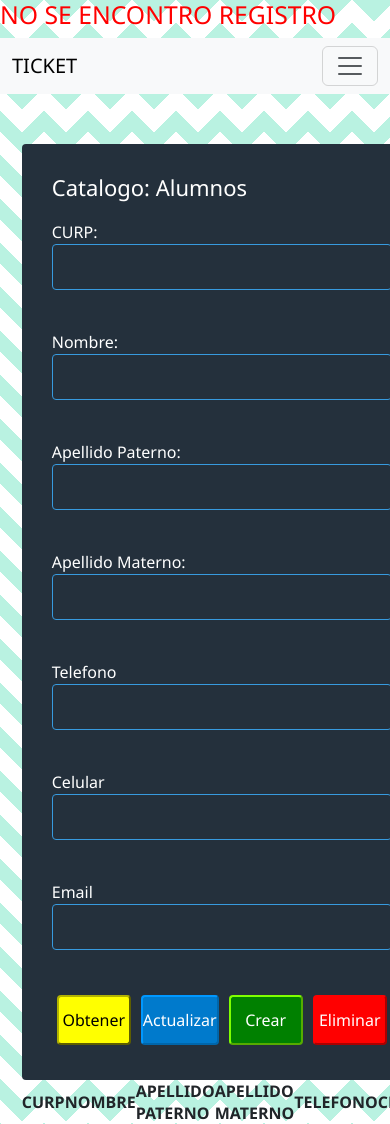
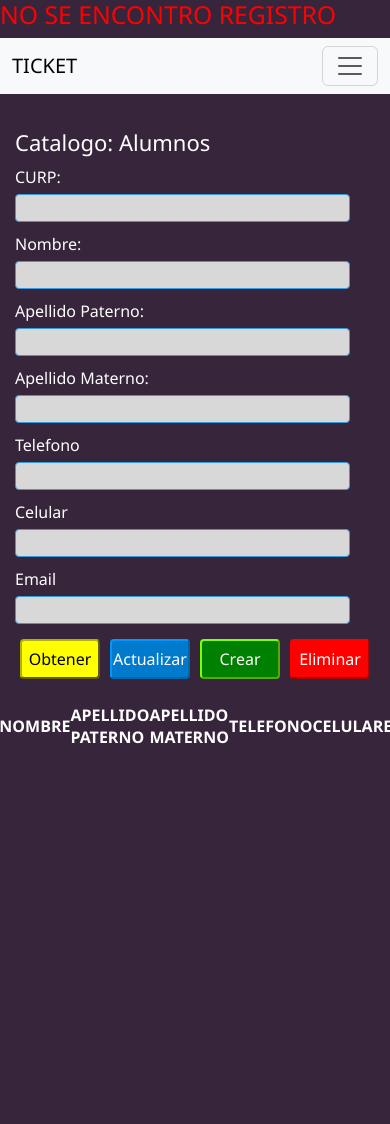
Before and after one commit to PabloVR24/segundoParcial, a PHP site: page /views/admin/CRUD_alumnos.php in a window 390 px wide; the page is wider, and only the part inside the window is pictured. After the commit the page ends 744 px from the top of that part, so only its background shows below. Run offline with PHP 8.4, Linux system fonts and the light colour scheme; the visitor is signed in with stand-in values (Sample User, id 1); data that the repository does not hold is empty; some libraries are stand-ins or nearby versions.

Commit message:
Modificaciones en css de CRUDS

```diff
--- a/css/styles-cruds.css
+++ b/css/styles-cruds.css
@@ -1,29 +1,39 @@
 * {
-    margin: 0;
-    padding: 0;
+    margin: 0px;
+    padding: 0px;
     box-sizing: border-box;
     font-family: 'Segoe UI', Tahoma, Geneva, Verdana, sans-serif;
 }
 
 .container {
-    width: 95%;
+    width: 100%;
+    display: flex;
+    justify-content: space-around;
+    align-items: center;
+}
+
+.CRUD{
+    flex: 0 0 30%;
+
+}
+
+.datatables{
+    flex: 0 0 70%;
+
+}
+
+.display{
+    margin: 0 auto;
 }
 
 body {
-    background-color: #ffffff;
-    opacity: 1;
-    background-image: linear-gradient(135deg, #b9f2e1 25%, transparent 25%), linear-gradient(225deg, #b9f2e1 25%, transparent 25%), linear-gradient(45deg, #b9f2e1 25%, transparent 25%), linear-gradient(315deg, #b9f2e1 25%, #ffffff 25%);
-    background-position: 22px 0, 22px 0, 0 0, 0 0;
-    background-size: 44px 44px;
-    background-repeat: repeat;
+    background-color: #37253c;
+    color: #fff;
 }
 
 .form-gs {
-    width: 400px;
-    background-color: #24303c;
-    padding: 30px;
-    margin: auto;
-    margin-top: 50px;
+    background-color: #37253c;
+    margin-top: 15px;
     border-radius: 4px;
     font-family: 'Calibri';
     color: white;
@@ -31,31 +41,36 @@
 
 .form-gs h3 {
     font-size: 22px;
-    margin-bottom: 20px;
+    margin-bottom: 10px;
+    margin-top: 35px;
 }
 
 .controls {
-    width: 100%;
-    background-color: #24303c;
-    padding: 10px;
+    width: 93%;
+    background-color: #d8d8d8;
+    padding: 1px;
     border-radius: 4px;
-    margin-bottom: 16px;
+    margin-bottom: 10px;
+    margin-top: 5px;
     border: 1px solid #379ade;
     font-family: 'Calibri';
     color: white;
+    display: flex;
+    justify-content: center;
+    align-items: center;
 }
 
 .form-gs .btns {
     display: flex;
-    justify-content: center;
+    justify-content: left;
     align-items: center;
 }
 
 .buttons {
     border-radius: 4px;
     margin: 5px;
-    width: 100px;
-    height: 50px;
+    width: 80px;
+    height: 40px;
 }
 
 #update {
@@ -107,3 +122,18 @@
     margin-top: 50px;
     text-align: center;
 }
+
+@media (max-width: 768px) {
+    .container {
+      flex-direction: column;
+    }
+
+    .CRUD {
+      flex: 0 0 100%;
+      margin-bottom: 20px;
+    }
+
+    .datatables {
+      flex: 0 0 100%;
+    }
+  }
--- a/views/admin/CRUD_alumnos.php
+++ b/views/admin/CRUD_alumnos.php
@@ -17,7 +17,7 @@
 <link href="https://cdn.datatables.net/v/dt/jq-3.6.0/dt-1.13.4/r-2.4.1/datatables.min.css" rel="stylesheet" />
 <script src="https://cdn.datatables.net/v/dt/jq-3.6.0/dt-1.13.4/r-2.4.1/datatables.min.js"></script>
 <script>
-    $(document).ready(function() {
+    $(document).ready(function () {
         $('#alumnosTable').DataTable({
             responsive: true
         });
@@ -26,44 +26,43 @@
 
 <body>
     <div class="container">
-        <div class="row">
-            <div class="col-sm-4">
+        <div class="CRUD">
             <form>
-
                 <div class="form-gs">
 
                     <h3>Catalogo: Alumnos</h3>
                     <label for="curp">CURP:</label>
-                        <input class="controls" type="text" id="curp" name="curp"><br><br>
+                    <input class="controls" type="text" id="curp" name="curp">
 
                     <label for="nombre">Nombre:</label>
-                        <input class="controls" type="text" id="nombre" name="nombre"><br><br>
+                    <input class="controls" type="text" id="nombre" name="nombre">
 
                     <label for="apellido_pat">Apellido Paterno:</label>
-                        <input class="controls" type="text" id="apellido_pat" name="apellido_pat"><br><br>
+                    <input class="controls" type="text" id="apellido_pat" name="apellido_pat">
 
                     <label for="apellido_mat">Apellido Materno:</label>
-                        <input class="controls" type="text" id="apellido_mat" name="apellido_mat"><br><br>
+                    <input class="controls" type="text" id="apellido_mat" name="apellido_mat">
 
                     <label for="telefono">Telefono</label>
-                        <input class="controls" type="text" id="telefono" name="telefono"><br><br>
+                    <input class="controls" type="text" id="telefono" name="telefono">
 
                     <label for="celular">Celular</label>
-                        <input class="controls" type="text" id="celular" name="celular"><br><br>
+                    <input class="controls" type="text" id="celular" name="celular">
 
                     <label for="email">Email</label>
-                        <input class="controls" type="text" id="email" name="email"><br><br>
+                    <input class="controls" type="text" id="email" name="email">
 
                     <div class="btns">
                         <button id="get" class="buttons" type="button" onclick="obtenerAlumno()">Obtener</button>
-                            <button id="update" class="buttons" type="button" onclick="actualizarRegistro()">Actualizar</button>
+                        <button id="update" class="buttons" type="button"
+                            onclick="actualizarRegistro()">Actualizar</button>
                         <button id="create" class="buttons" type="button" onclick="crearAlumno()">Crear</button>
                         <button id="delete" class="buttons" type="button" onclick="eliminarRegistro()">Eliminar</button>
                     </div>
                 </div>
             </form>
         </div>
-            <div class="col-sm-8">
+        <div class="datatable">
             <table id="alumnosTable" class="display">
                 <thead>
                     <tr>
@@ -104,10 +103,7 @@
                     <?php } ?>
                 </tbody>
             </table>
-
         </div>
-        </div>
-
     </div>
 
     <script>
```
Also changed, not shown: css/style_login.css (+97 -0 lines). Lines whose indentation alone changed are shown as unchanged.
